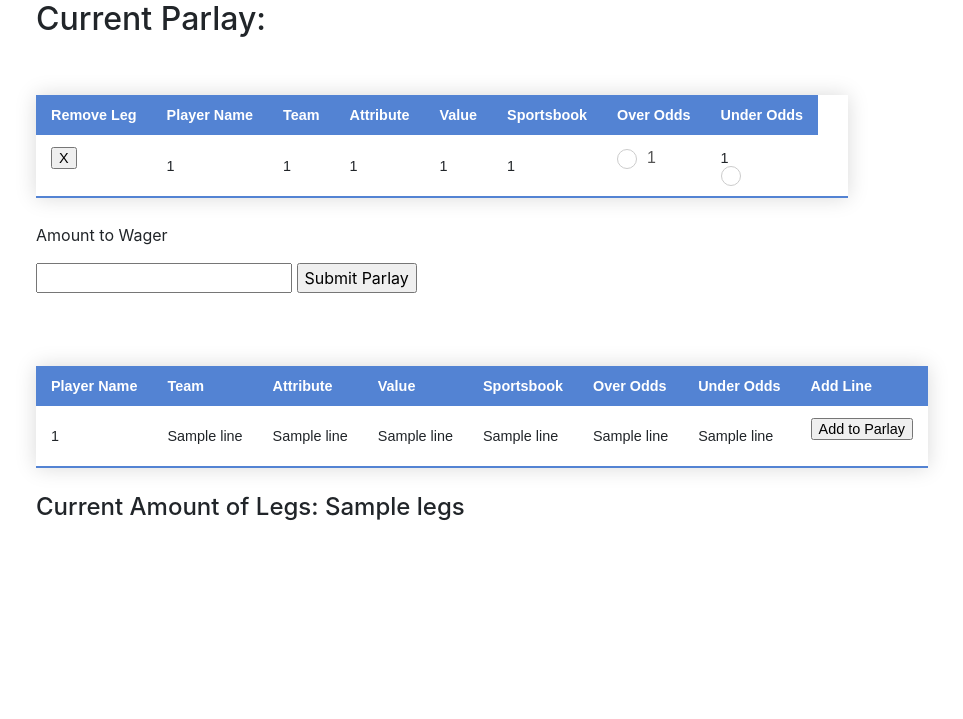
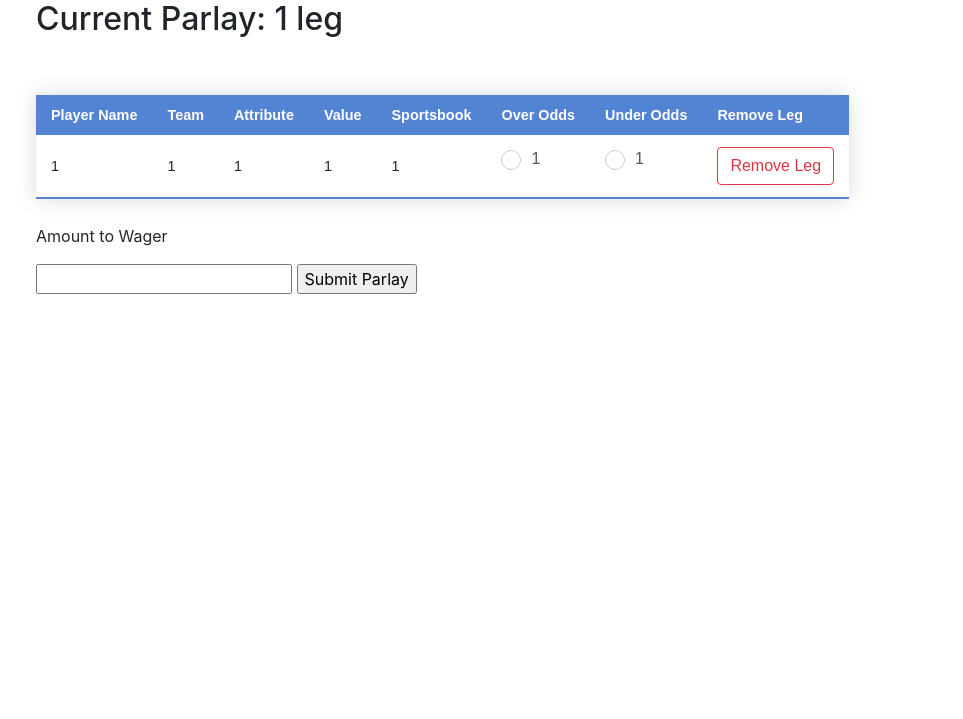
Before and after one commit to matthewhelan/dbproject, a Django app: template parlaypro/templates/createparlay.html in a window 1280 px wide. Shown: the part 32-751 px from the top of the page, without its empty margins (12-975 px from the left). Run offline with Django 4.2, Linux system fonts and the light colour scheme; the template is opened without the code that fills it: most values are stand-ins (such as "Sample title", 1, 10 or a date in 2020); some libraries are stand-ins or nearby versions.

Commit message:
parlay builder w/o sql

```diff
--- a/parlaypro/templates/createparlay.html
+++ b/parlaypro/templates/createparlay.html
@@ -13,13 +13,14 @@
 {% endif %}
 
 
-<h2>Current Parlay:</h2>
+<h2>Current Parlay: {% if parlay %}  {% if parlay|length == 1%} {{parlay|length}} leg {% else %} {{parlay|length}} legs {% endif %} {% else %} No legs added {% endif %}
+
+    </h2>
 <br>
 
 <table class="styled-table">
     <thead>
         <tr>
-            <th>Remove Leg</th>
             <th>Player Name</th>
             <th>Team</th>
             <th>Attribute</th>
@@ -27,39 +28,35 @@
             <th>Sportsbook</th>
             <th>Over Odds</th>
             <th>Under Odds</th>
+            <th>Remove Leg</th>
+
         </tr>
     </thead>
     <tbody>
 {% for line in parlay %}
 <tr>
-    <td><form action="/parlays/delete_leg/" method="POST">
-        {% csrf_token %}
-        <input type="hidden" name="idx" value="{{ forloop.counter0 }}"></input>
-
-        <input type="submit" value="X" style="margin-left: auto; margin-right: auto;" >
-    </form></td>
     <td>{{line|index:0|index:0}}</td>
     <td>{{line|index:0|index:1}}</td>
     <td>{{line|index:0|index:2}}</td>
     <td>{{line|index:0|index:3}}</td>
     <td>{{line|index:0|index:4}} </td>
-            <td><form action="/parlays/submit/" method="POST"><label class="radio">{{line|index:0|index:5}}
-
-                <input type="radio" id="over" name="{{line|index:0|index:0}}-{{line|index:0|index:2}}" value="Over" class="toggle-button" onclick="toggleButton(1)"></button>  <span class="checkmark"></span>
+            <td>
+                <form action="/parlays/submit/" method="POST">
+                <label class="radio">
+                {{line|index:0|index:5}}
+                <input type="radio" id="over" name="{{line|index:0|index:7}}" value="Over" class="toggle-button" onclick="toggleButton(1)"></button>  <span class="checkmark"></span>
 
                 </label>
     </td>
-    <td> {{line|index:0|index:6}}
+    <td>
         <label class="radio">
-        <input type="radio" id="under" name="{{line|index:0|index:0}}-{{line|index:0|index:2}}" class="toggle-button" value="Under" onclick="toggleButton(2)"></button>
+            {{line|index:0|index:6}}
+        <input type="radio" id="under" name="{{line|index:0|index:7}}" class="toggle-button" value="Under" onclick="toggleButton(2)"></button>
         <span class="checkmark"></span>
         </label></td>
 
-    <td>
-
-
-    </td>
-
+    <td><a href="/parlays/delete_leg/{{ forloop.counter0 }}" class="btn btn-outline-danger">Remove Leg</a>
+        </td>
 
 
         <script>function toggleButton(button) {
@@ -89,52 +86,6 @@
 <br>
 <br>
 
-<table class="styled-table">
-    <thead>
-        <tr>
-            <th>Player Name</th>
-            <th>Team</th>
-            <th>Attribute</th>
-            <th>Value</th>
-            <th>Sportsbook</th>
-            <th>Over Odds</th>
-            <th>Under Odds</th>
-            <th>Add Line</th>
-        </tr>
-    </thead>
-    <tbody>
-{% for line in line_list %}
-<tr>
-    <td>{{line|index:0}}</td>
-    <td>{{line|index:1}}</td>
-    <td>{{line|index:2}}</td>
-    <td>{{line|index:3}}</td>
-    <td>{{line|index:4}}</td>
-    <td>{{line|index:5}}</td>
-    <td>{{line|index:6}}</td>
-    <td>
-
-<form action="/parlays/create/" method="POST">
-    {% csrf_token %}
-    <input type="hidden" name="player_name" value="{{line|index:0}}"></input>
-    <input type="hidden" name="team" value="{{line|index:1}}"></input>
-    <input type="hidden" name="attribute" value="{{line|index:2}}"></input>
-    <input type="hidden" name="over_odds" value="{{line|index:3}}"></input>
-    <input type="hidden" name="under_odds" value="{{line|index:4}}"></input>
-    <input type="hidden" name="value" value="{{line|index:5}}"></input>
-    <input type="hidden" name="sportsbook" value="{{line|index:6}}"></input>
-    <input type="submit" value="Add to Parlay"></input>
-</form>
-</td>
-
-</tr>
-
-{% endfor %}
-
-</tbody>
-</table>
-
-<h4>Current Amount of Legs: {{legs}}</h4>
 <br>
 
 {% endblock %}
--- a/parlaypro/urls.py
+++ b/parlaypro/urls.py
@@ -25,7 +25,7 @@ urlpatterns = [
     path('parlays/active', views.active, name='active'),
     path('parlays/create/', views.create_parlay, name='createparlay'),
     path('parlays/submit/', views.submit_parlay, name='submitparlay'),
-    path('parlays/delete_leg/', views.delete_leg, name='deleteleg'),
+    path('parlays/delete_leg/<int:idx>', views.delete_leg, name='deleteleg'),
     path('players/<int:player_id>', views.playerPage, name='playerpage'),
     path('follow/<int:user_id>/', views.follow, name='followUser'),
     path('unfollow/<int:user_id>/', views.unfollow, name="unfollowUser"),
```
Also changed, not shown: parlaypro/templates/playerPage.html (+13 -0 lines), parlaypro/views.py (+33 -30 lines).
